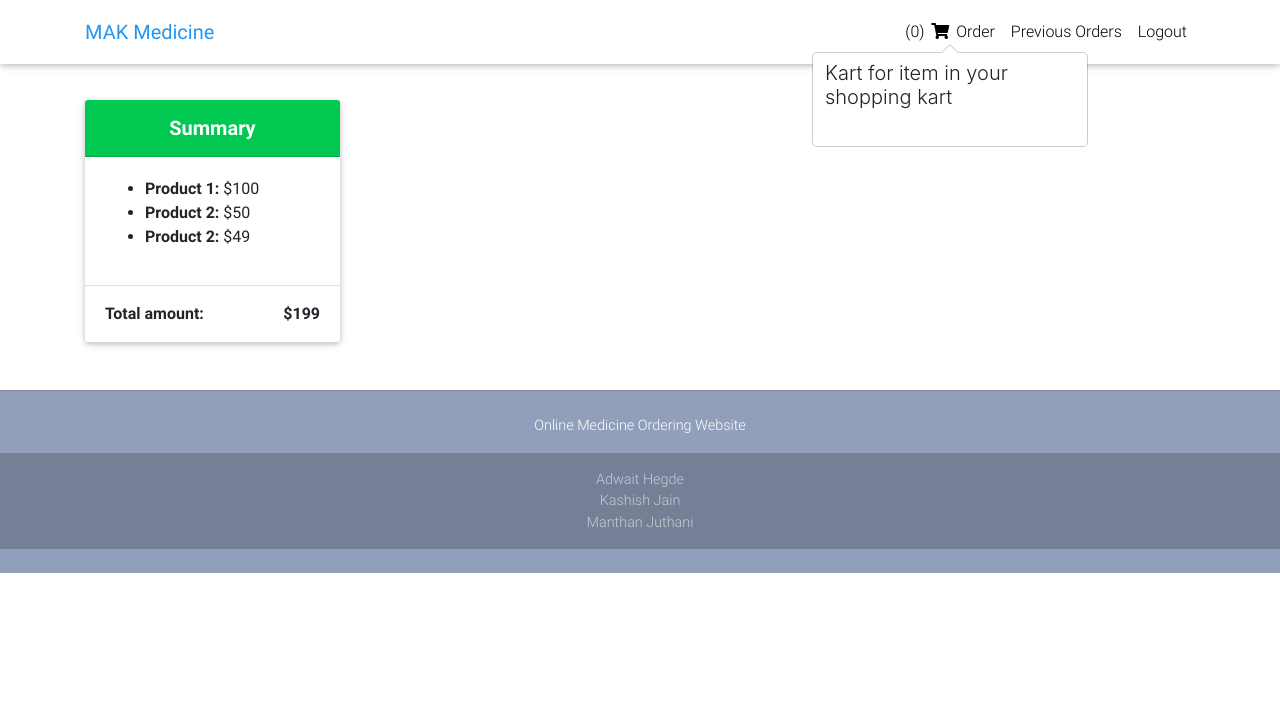
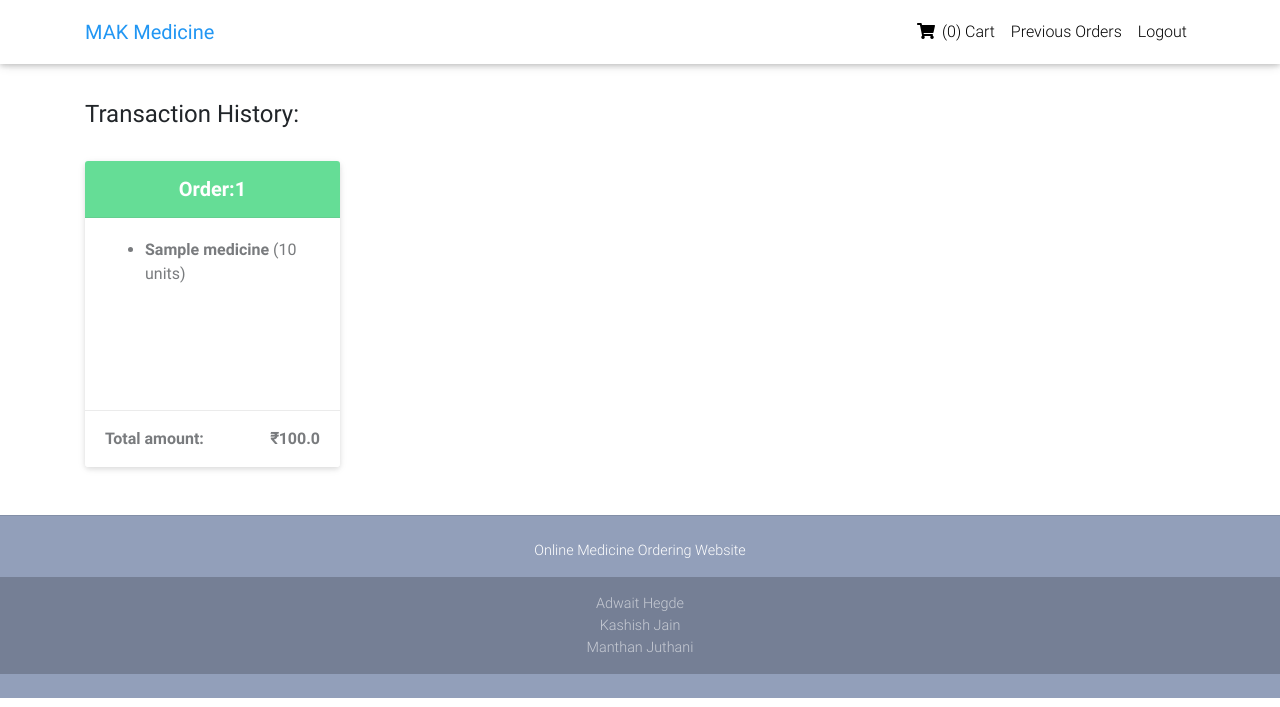
Before and after one commit to kashishvjain/Online-Pharmacy-Management-System, a Django app: page /history/ in a window 1280 px wide. Shown: the top 707 px of the page. Run offline with Django 3.2, Linux system fonts and the light colour scheme; a user stored in the database is signed in; tables that the repository leaves empty hold one stand-in row (values such as "Sample post"); some libraries are stand-ins or nearby versions.

Commit message:
made payment history and some minor changes

```diff
--- a/Online Pharma/core/urls.py
+++ b/Online Pharma/core/urls.py
@@ -1,10 +1,10 @@
 from django.urls import path, include
-from .views import item_list,ItemDetailView,History,cart
+from .views import item_list,ItemDetailView,History,cart,history
 app_name = 'core'
 
 urlpatterns = [
     path('', item_list,name = 'item_list'),
-    path('history/',History.as_view(),name = 'history'),
+    path('history/',history,name = 'history'),
     path('cart/', cart,name = 'cart'),
     path('product/<slug>/', ItemDetailView.as_view(), name='product'),
 ]
--- a/Online Pharma/core/views.py
+++ b/Online Pharma/core/views.py
@@ -10,19 +10,26 @@ def item_list(request):
     return render(request, "home-page.html", context)
 
 def history(request):
-    return render(request,"history.html")
+    orders = Order.objects.filter( user=request.user)
+    items=[]
+    onum=1
+    for order in orders:
+        item=OrderItem.objects.filter(order_id=order)
+        tot=0
+        for i in item:
+            tot += (i.medicine_id.price * i.qty)
+        items.append([orders,item,tot,onum,order.ordered])
+        onum += 1
+    return render(request, "history.html",{'items':items})
+
 
 def cart (request):
     if request.method == "POST":
         items_json = request.POST.get('itemsJson','')
         dic = json.loads(items_json)
         thank=True
-        #user = self.request.user
         order = Order(order_json=items_json, user=request.user, ordered=thank)
         order.save()
-        oid = order.order_id
-        #cid = order.user
-        print(dic)
         for x,y in dic.items():
             med_id = int(x[2:])
             medi = Medicine(id=med_id)
@@ -32,6 +39,8 @@ def cart (request):
         return render(request, "cart.html", {'thank':thank, 'id':id})
     return render(request,"cart.html")
 
+
+
 class ItemDetailView(DetailView):
     model = Medicine
     template_name = "product-page.html"
--- a/Online Pharma/templates/history.html
+++ b/Online Pharma/templates/history.html
@@ -38,6 +38,13 @@
       }
     }
 
+    .card {
+      opacity: 0.6;
+      transition: 0.3s;
+    }
+    .card:hover {opacity: 1}
+
+
     @media (min-width: 800px) and (max-width: 850px) {
 
       html,
@@ -58,8 +65,9 @@
 
   <!--Main layout-->
   <main>
+
     <div class="container">
-
+        <h4> <strong> Transaction History: </strong> </h4><br>
 <!--        <div class="card text-white bg-success mb-3" style="max-width: 18rem;">
           <div class="card-header">Header</div>
           <div class="card-body">
@@ -68,28 +76,38 @@
           </div>
         </div>-->
     <div class="row wow fadeIn">
+        {% for order,k,tot,onum,ordered in items %}
       <div class="col-lg-3 col-md-6 mb-4">
+
         <section>
             <div class="card">
+                {% if ordered %}
               <div class="card-header text-white bg-success text-center py-3">
-                <h5 class="mb-0 font-weight-bold">Summary</h5>
+                {% else %}
+              <div class="card-header text-white bg-danger text-center py-3">
+                {% endif %}
+
+                <h5 class="mb-0 font-weight-bold">Order:{{onum}}</h5>
+
               </div>
 
-              <div class="card-body">
+              <div class="card-body" style="height: 12rem;">
                 <ul>
-                  <li><strong>Product 1: </strong>$100</li>
-                  <li><strong>Product 2: </strong>$50</li>
-                  <li><strong>Product 2: </strong>$49</li>
+                    {% for item in k %}
+                  <li><strong> {{ item.medicine_id.name }} </strong> ({{ item.qty }} units) </li>
+                    {% endfor %}
                 </ul>
               </div>
 
               <div class="card-footer bg-white d-flex justify-content-between py-3">
                 <strong>Total amount:</strong>
-                <strong>$199</strong>
+                <strong><span>&#8377;</span>{{ tot }}</strong>
               </div>
             </div>
         </section>
+
             </div>
+        {% endfor %}
     </div>
     </div>
   </main>
@@ -155,7 +173,7 @@
 
     function updatePopover(cart) {
         var popStr="";
-        popStr = popStr+"<h5>Kart for item in your shopping kart</h5><div class='mx-2 my-2'>";
+        popStr = popStr+"<h5>Kart for item in your shopping cart</h5><div class='mx-2 my-2'>";
         var i = 1;
         for(var item in cart){
             popStr = popStr + "<b>"+i+". </b>";
@@ -165,7 +183,7 @@
     popStr = popStr + "</div> <br> <a href='/checkout-page'><button class='btn btn-md btn-primary mx-2px' id='checkout'>CheckOut</button></a>  <button class='btn btn-md btn-primary' onclick='clearkart()' id='clearCart'>Clear Kart</button>";
     //console.log(popStr);
     document.getElementById('popkart').setAttribute('data-content',popStr);
-    $('#popkart').popover('show')
+    $('#popkart').popover('enable')
      {
       var myDefaultWhiteList = $.fn.tooltip.Constructor.Default.whiteList
       myDefaultWhiteList.button = ['onclick']
@@ -175,9 +193,6 @@
     function clearkart() {
         console.log("clearrr");
         cart = JSON.parse(localStorage.getItem('cart'));
-        for(var item in cart){
-            document.getElementById('div'+item).innerHTML = '<button id="'+item+'" class="btn btn-md btn-primary cart">Add to Kart</button>';
-        }
         localStorage.clear();
         cart={};
         updateKart(cart);
@@ -189,7 +204,7 @@
               console.log(item);
                 sum = sum + cart[item][0];
                 //document.getElementById('div'+item).innerHTML= "OK";
-                document.getElementById('div'+item).innerHTML= "<button id='minus" +item+ "' class='btn btn-md btn-primary minus'>-</button> <span id='val" +item+ "'>" +cart[item][0]+ "</span> <button id='plus" +item+ "' class='btn btn-md btn-primary plus'>+</button>";
+                //document.getElementById('div'+item).innerHTML= "<button id='minus" +item+ "' class='btn btn-md btn-primary minus'>-</button> <span id='val" +item+ "'>" +cart[item][0]+ "</span> <button id='plus" +item+ "' class='btn btn-md btn-primary plus'>+</button>";
             }
             localStorage.setItem('cart',JSON.stringify(cart));
             document.getElementById('kart').innerHTML=sum;
--- a/Online Pharma/templates/navbar.html
+++ b/Online Pharma/templates/navbar.html
@@ -30,9 +30,10 @@
           <li class="nav-item">
             <div class="nav-link waves-effect">
               <span id="popkart" class="clearfix d-none d-sm-inline-block" data-html="true" data-container="body" data-toggle="popover" data-placement="bottom" data-content="">
-                  (<span id="kart">0</span>)
+
                    <i class="fas fa-shopping-cart"></i>
-                   <span class="clearfix d-none d-sm-inline-block"> Order </span>
+                    (<span id="kart">0</span>)
+                   <span class="clearfix d-none d-sm-inline-block"> Cart </span>
                   </span>
             </div>
           </li>
```
Also changed, not shown: Online Pharma/templates/cart.html (+5 -23 lines), Online Pharma/templates/home-page.html (+6 -11 lines), Online Pharma/templates/product-page.html (+40 -5 lines).
